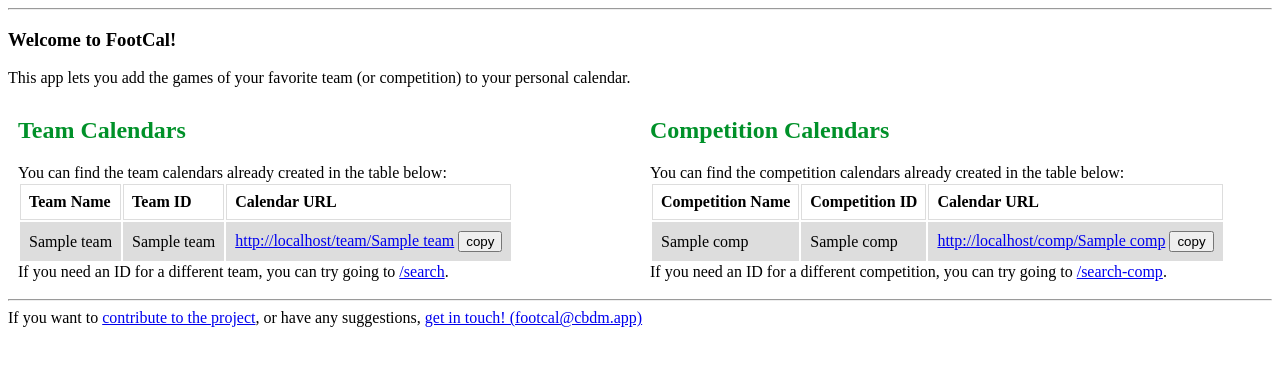
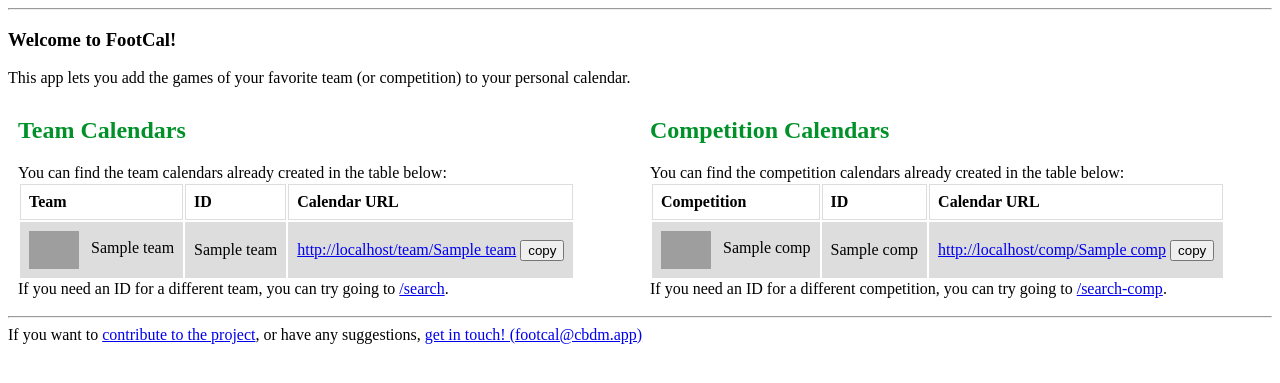
Before and after one commit to cbdm/footcal, a Flask app: template footcal/templates/index.html in a window 1280 px wide. Shown: the part 63-446 px from the top of the page. Run offline with Flask 3, Linux system fonts and the light colour scheme; the template is opened without the code that fills it: most values are stand-ins (such as "Sample title", 1, 10 or a date in 2020); parts of the project's set-up code (start-up, migrations or seed data) failed here and were passed over; some libraries are stand-ins or nearby versions; grey boxes are pictures that could not be loaded.

Commit message:
added icons for cached calendars

```diff
--- a/footcal/templates/base.html
+++ b/footcal/templates/base.html
@@ -23,7 +23,7 @@
         }
 
         /* Responsive layout - makes the two columns stack on top of each other instead of next to each other */
-        @media screen and (max-width: 800px) {
+        @media screen and (max-width: 888px) {
             .two_columns_no_borders {
                 width: 100%;
             }
--- a/footcal/templates/index.html
+++ b/footcal/templates/index.html
@@ -10,13 +10,17 @@
             You can find the team calendars already created in the table below:
             <table>
                 <tr>
-                    <th>Team Name</th>
-                    <th>Team ID</th>
+                    <th>Team</th>
+                    <th>ID</th>
                     <th>Calendar URL</th>
                 </tr>
                 {% for (ID, name) in team_list %}
                 <tr>
-                    <td> {{name}} </td>
+                    <td>
+                        <img src="https://media.api-sports.io/football/teams/{{ ID }}.png" alt="{{ name }}'s logo" width="50" style="vertical-align:middle">
+                        &nbsp;
+                        {{name}}
+                    </td>
                     <td> {{ID}} </td>
                     <td>
                         <a href="{{ request.host_url }}team/{{ ID }}">{{ request.host_url }}team/{{ ID }}</a>
@@ -33,13 +37,17 @@
             You can find the competition calendars already created in the table below:
             <table>
                 <tr>
-                    <th>Competition Name</th>
-                    <th>Competition ID</th>
+                    <th>Competition</th>
+                    <th>ID</th>
                     <th>Calendar URL</th>
                 </tr>
                 {% for (ID, name) in comp_list %}
                 <tr>
-                    <td> {{ name }} </td>
+                    <td>
+                        <img src="https://media.api-sports.io/football/leagues/{{ ID }}.png" alt="{{ name }}'s logo" width="50" style="vertical-align:middle">
+                        &nbsp;
+                        {{ name }}
+                    </td>
                     <td> {{ ID}} </td>
                     <td>
                         <a href="{{ request.host_url }}comp/{{ ID }}">{{ request.host_url }}comp/{{ ID }}</a>
```
